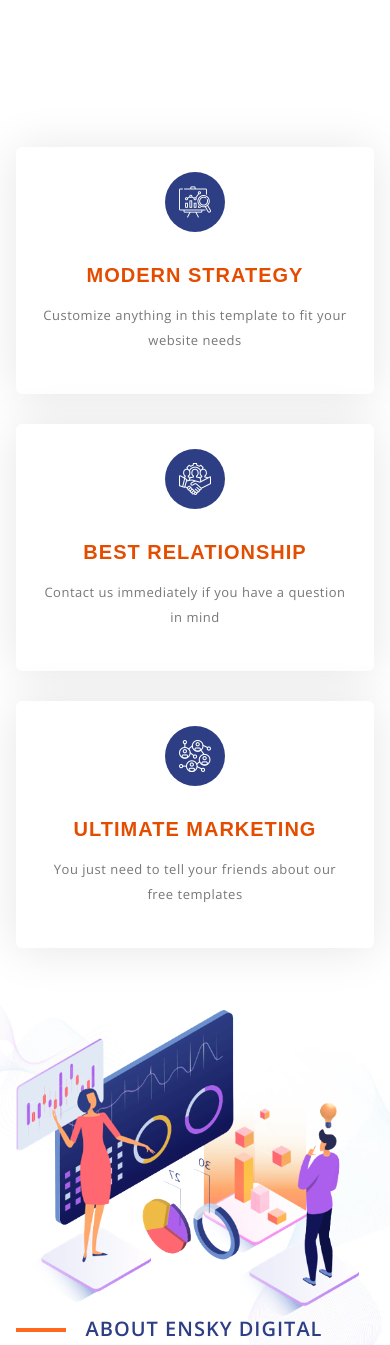
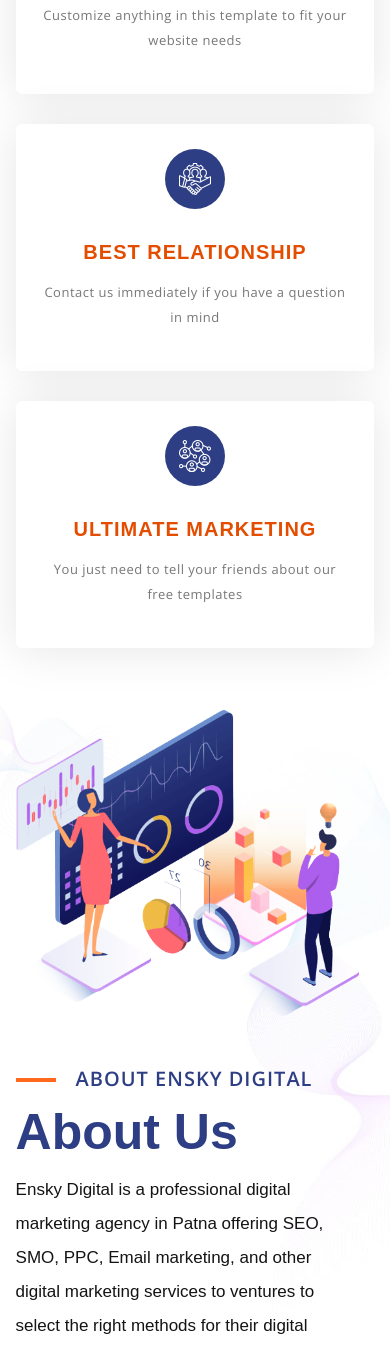
Before and after one commit to mddanishiqbal/ensky, a plain HTML site: page index.html in a window 390 px wide. Shown: the part 1141-2486 px from the top of the page. Drawn offline with nearby package versions, Linux system fonts and the light colour scheme.

Commit message:
Update responsive.css

```diff
--- a/css/responsive.css
+++ b/css/responsive.css
@@ -48,6 +48,18 @@
       margin-top: 90px;
     }
     .home-feature {
-        margin-top: 200px;
+        margin-top: -100px;
+    }
+    .about_ensky h2{
+        margin-top: 50px;
+        font-size: 20px;
+        margin-left: 60px;
+    }
+    .about_ensky h2::before{
+        position: absolute;
+        margin-top: 50px;
+        top: 12px;
+        left: 15px;
+        width: 40px;
       }
   }
```
